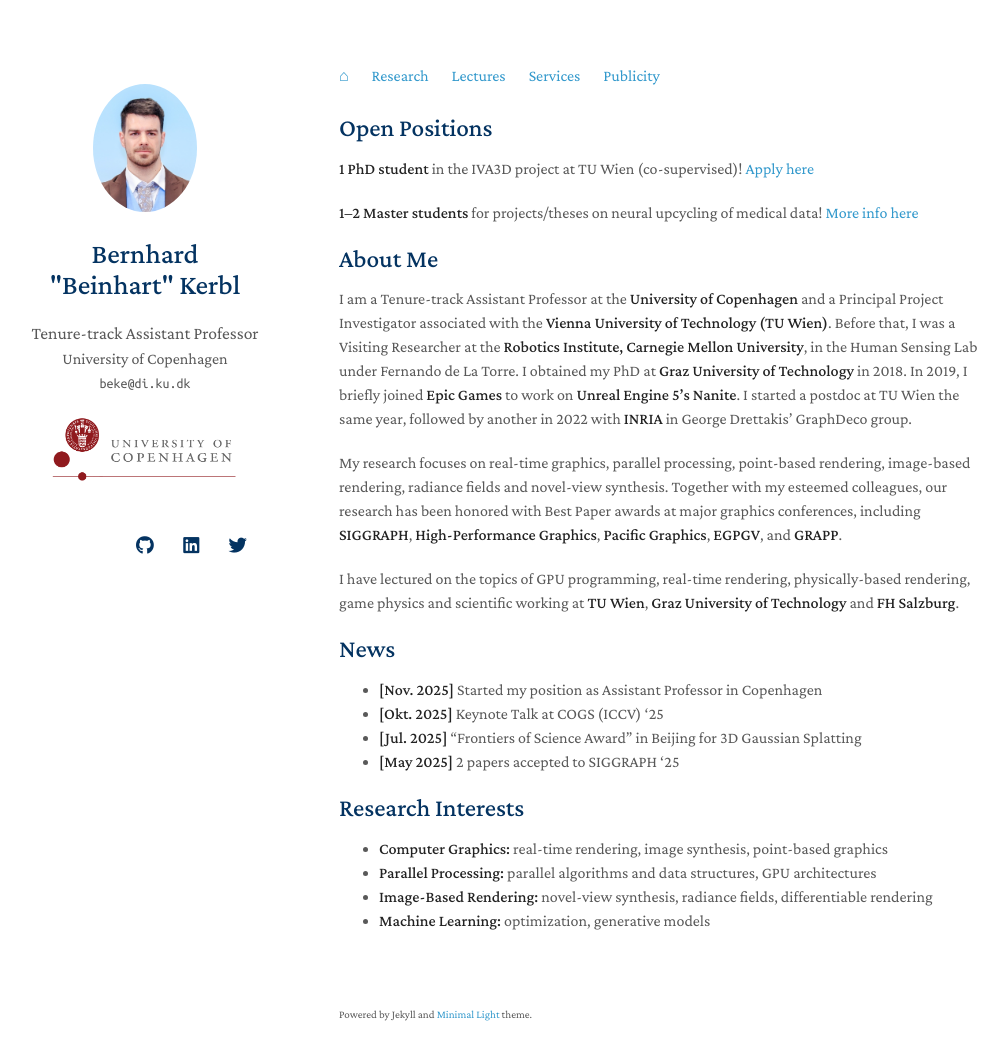
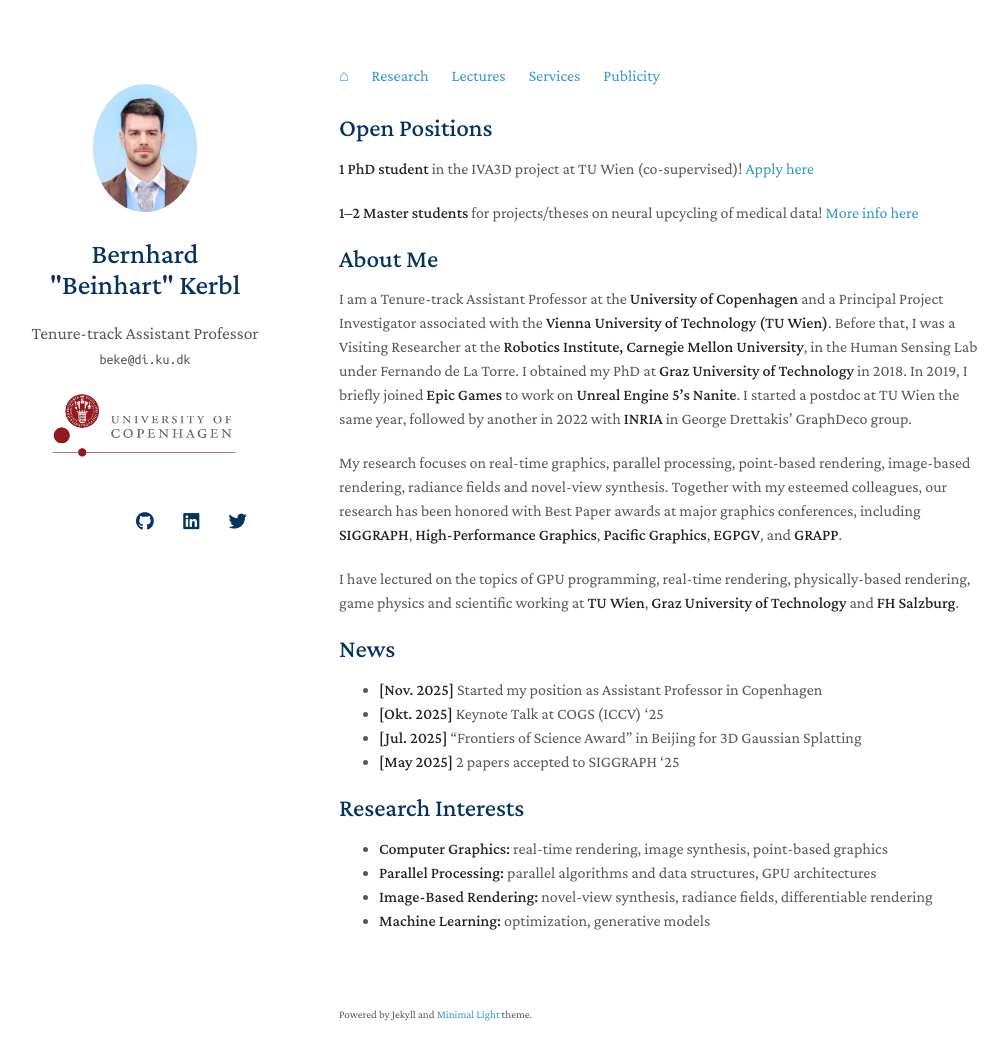
Before and after one commit to Snosixtyboo/snosixtyboo.github.io, a Jekyll site: the page built from index.md, in a window 1280 px wide and 1095 px high. Shown: the top 1060 px of the window, without its empty margins (131-1139 px from the left). Built offline with Jekyll 4.4.1, drawn with Linux system fonts in a browser that asks for light colours; nearby versions of some CDN libraries; a style sheet for code colours, icons or effects is not loaded; our own code applies the rules of GitHub Pages for plain Markdown files; some of the changed lines change nothing that is shown.

Commit message:
afill logo#

```diff
--- a/_config.yml
+++ b/_config.yml
@@ -1,7 +1,7 @@
 # Basic Information
 title: Bernhard "Beinhart" Kerbl
 position: Tenure-track Assistant Professor
-affiliation: University of Copenhagen
+# affiliation: University of Copenhagen
 email: beke@di.ku.dk
 
 # Search Engine Optimization (SEO)
```
